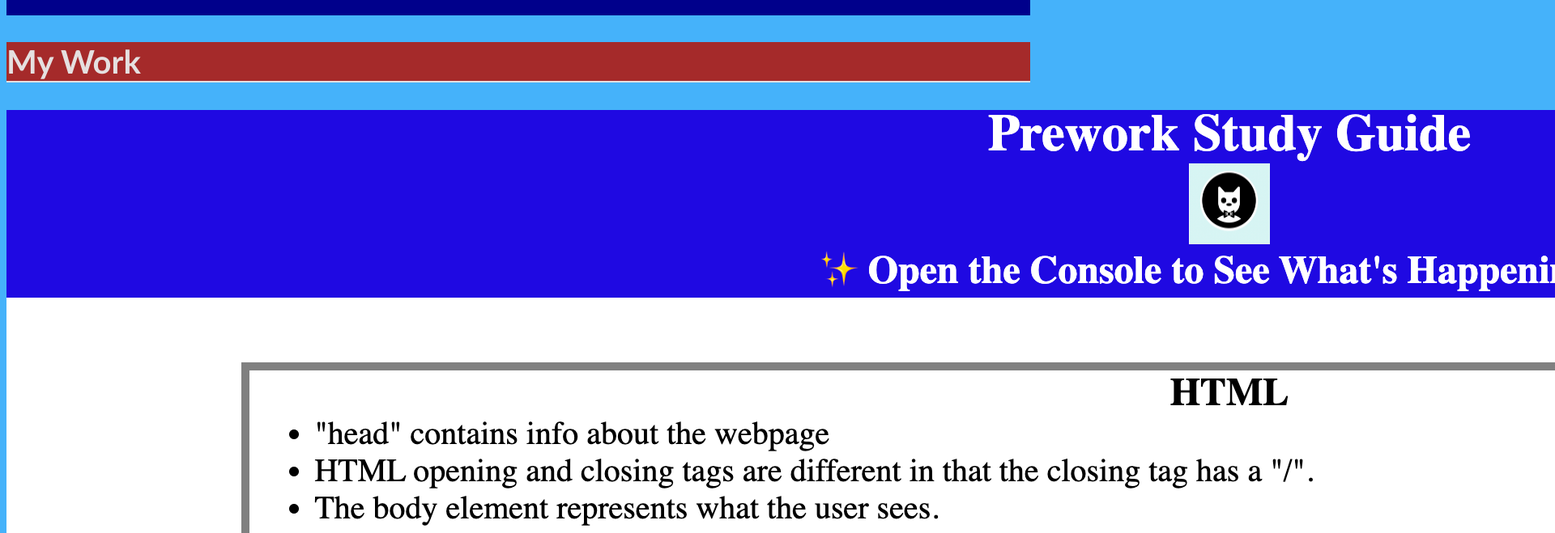
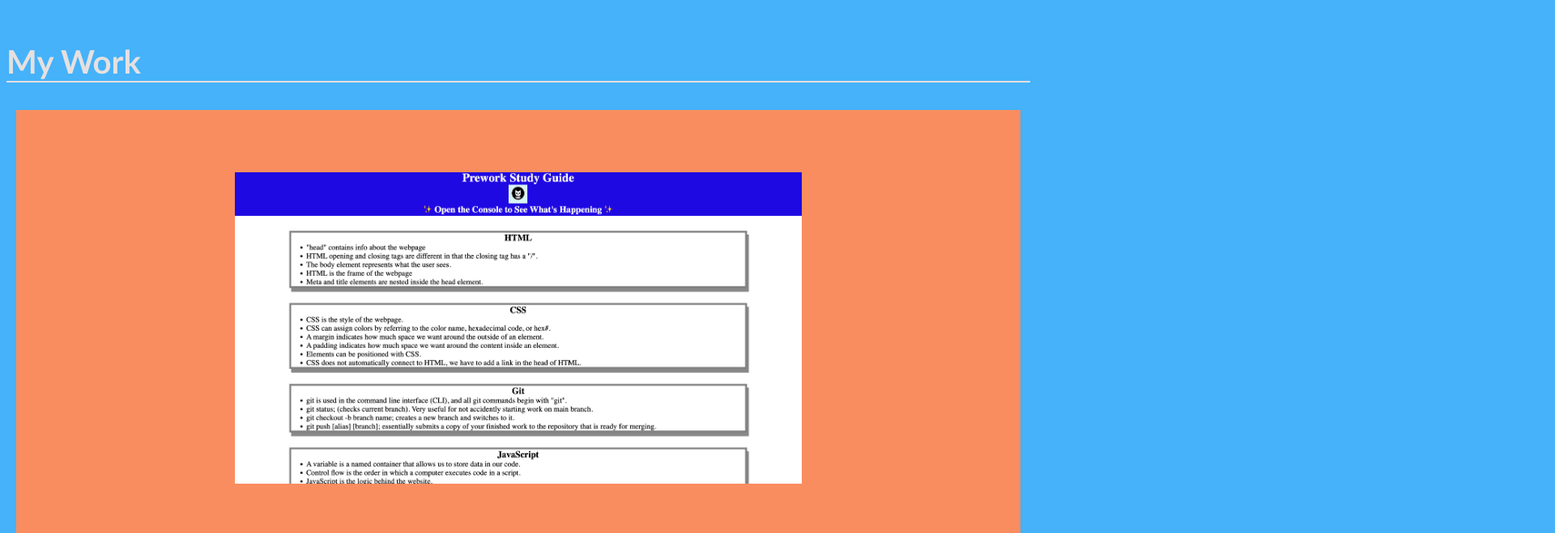
Before and after one commit to Ch40s1/Demo-Portfolio, a plain HTML site: page index.html in a window 1280 px wide. Shown: the part 1158-1817 px from the top of the page at 81% size, 1920 px wide, since content can reach past the window. Drawn offline with Linux system fonts and the light colour scheme.

Commit message:
arranged the images for my work and switched cursor for links

```diff
--- a/Develop/style.css
+++ b/Develop/style.css
@@ -51,7 +51,9 @@ a{
   color: #fff;
   text-decoration: none;
 }
-
+a:hover{
+  cursor: grab;
+}
 /* end of Navigation container */
 
 
@@ -62,7 +64,7 @@ a{
   max-height: 80%;
 }
 .My-story {
-  background-color: darkmagenta;
+  /*background-color: darkmagenta;*/
   flex-basis: 100%;
 }
 p{
@@ -75,10 +77,10 @@ h2{
   font-family: 'Gill Sans', 'Gill Sans MT', Calibri, 'Trebuchet MS', sans-serif;
   color: #e5e0e0;
   border-bottom: 2px solid #e5e0e0;
-  background-color: brown;
+  /*background-color: brown;*/
 }
 .Self-image{
-  background-color: darkblue;
+  /*background-color: darkblue;*/
   display: flex;
   justify-content: center;
   align-items: center;
@@ -101,3 +103,26 @@ h2{
 /* end of about me section*/
 
 /* My work */
+
+.image-container{
+  display: flex;
+  flex-wrap: wrap;
+  justify-content: center;
+  max-width: 1200px;
+  margin: 0 auto;
+  gap: 30px;
+  padding: 20px;
+  background-color: #FA8D5F;
+}
+
+.image-container img{
+  width: 100%;
+  max-width: 500px;
+  height: 400px;
+  object-fit: contain;
+  flex: 0 0 auto;
+}
+.image-container .first-project{
+  height: 500px;
+  max-width: 700px;
+}
```
